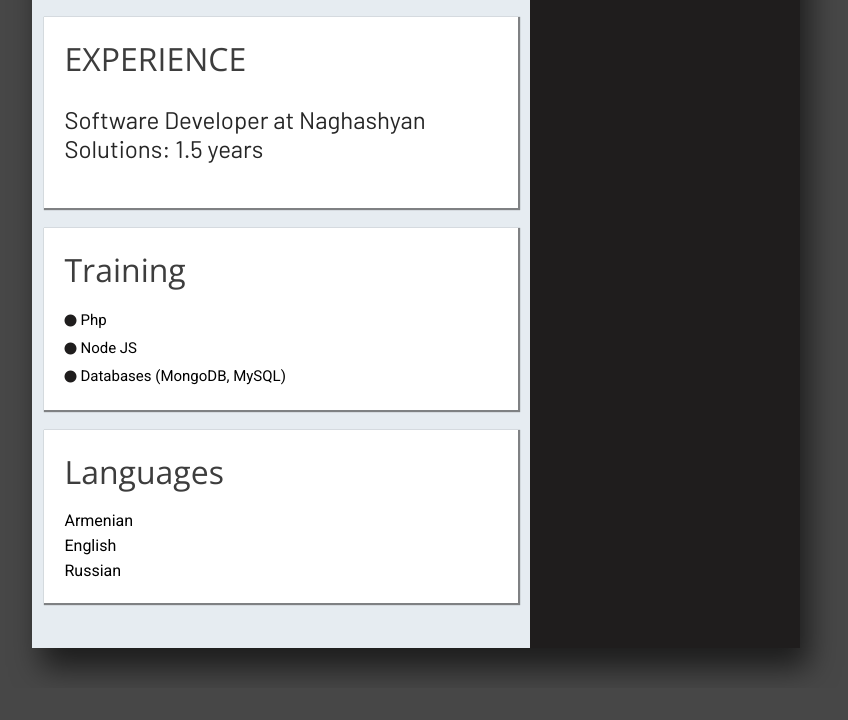
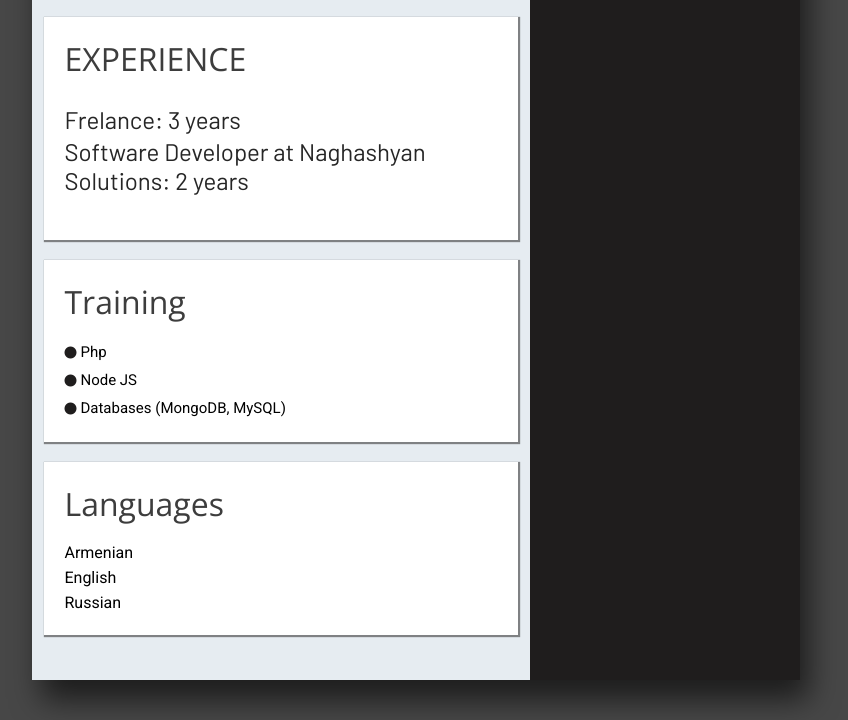
Before and after one commit to SevakKalash/my-resume, a plain HTML site: page index.html in a window 1280 px wide. Shown: the part 1067-1787 px from the top of the page, without its empty margins (224-1072 px from the left). Before the commit the page ends 1755 px from the top, so only its background shows below. Drawn offline with nearby package versions, Linux system fonts and the light colour scheme.

Commit message:
Update index.html

```diff
--- a/index.html
+++ b/index.html
@@ -166,7 +166,8 @@
 
       <h1>EXPERIENCE</h1>
       <div class="edu-place">
-        <h2>Software Developer at Naghashyan Solutions: 1.5 years</h2>
+        <h2>Frelance: 3 years</h2>
+        <h2>Software Developer at Naghashyan Solutions: 2 years</h2>
       </div>
 
     </section>
```
